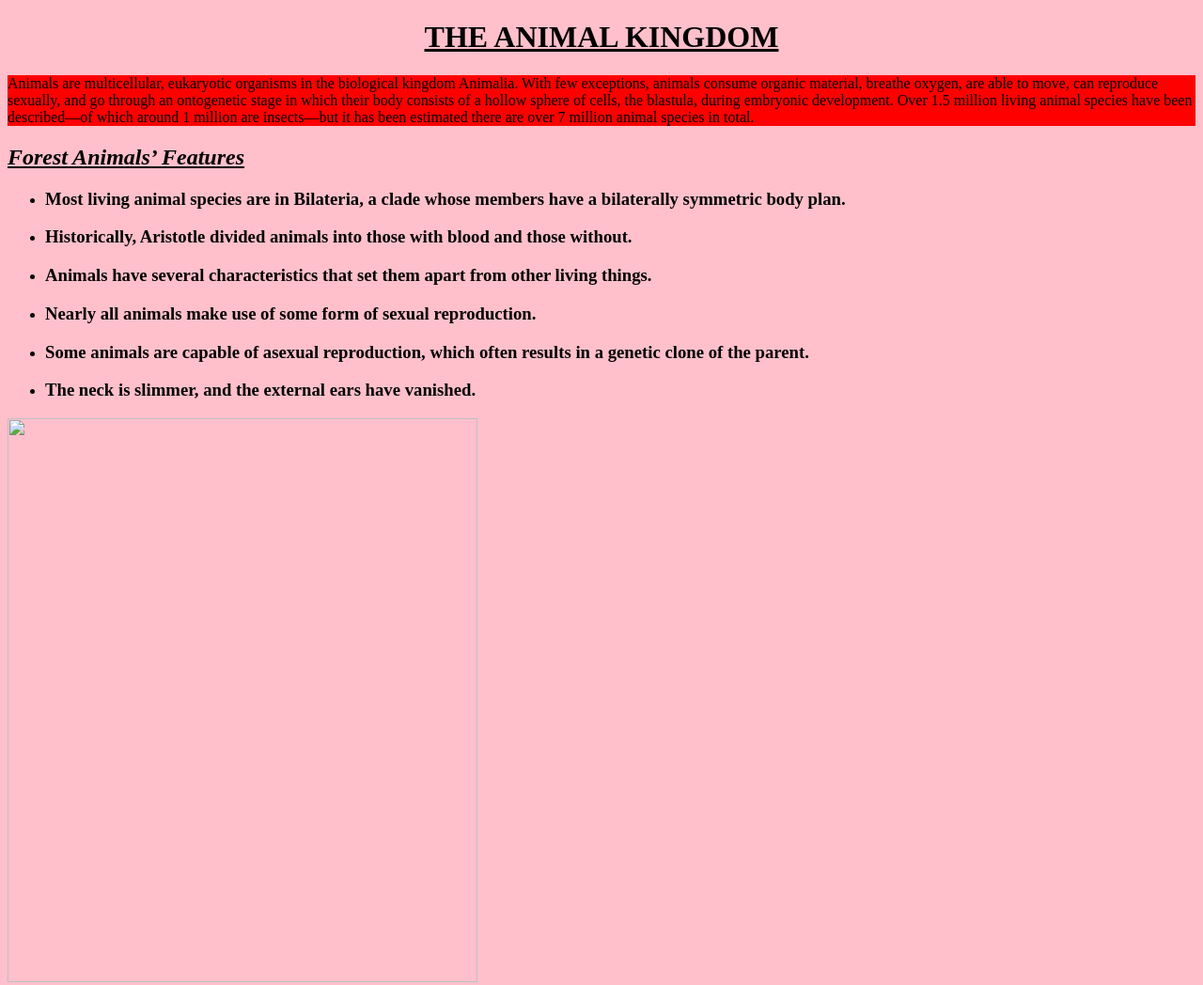
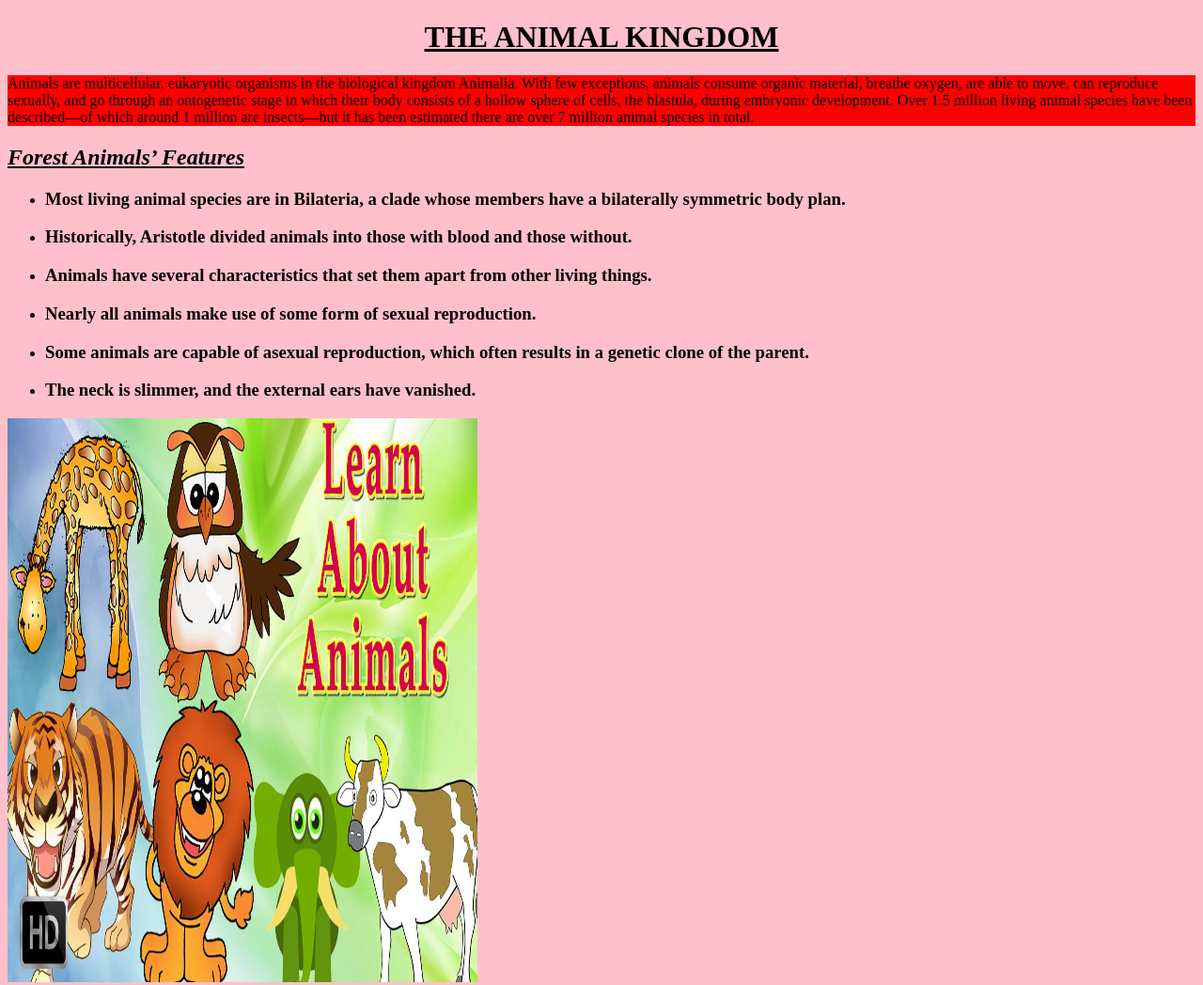
Before and after one commit to sruthibasineni/Activity3, a plain HTML site: page index.html in a window 1280 px wide. Shown: the top 1048 px of the page at 94% size. Drawn offline with Linux system fonts and the light colour scheme.

Commit message:
Update index.html

```diff
--- a/index.html
+++ b/index.html
@@ -22,7 +22,7 @@ Animals are multicellular, eukaryotic organisms in the biological kingdom Animal
 
           <li><h3>The neck is slimmer, and the external ears have vanished.</h3></li>
         </ul>
-<img src="C:\Users\HP\Desktop\assets\image\image\animal3.jpg" width="500" height="600">
+<img src="animal.jpg" width="500" height="600">
 
     <b><i><u><h2>Names of some  animals</h2></b></i></u>
     <ol>
```
